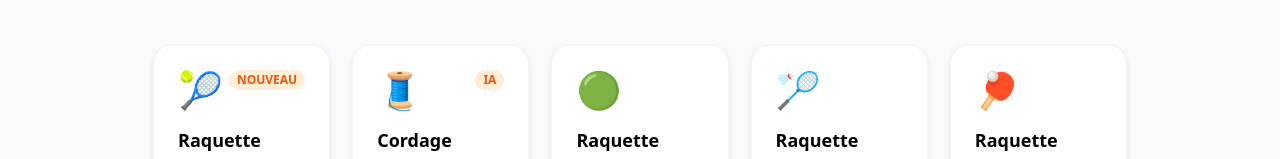
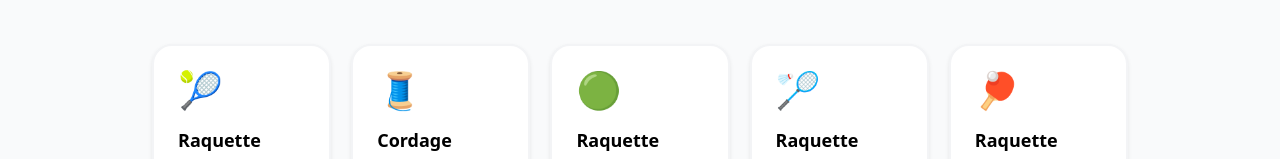
Before and after one commit to ducheminchristophe-create/TrouveTaRaquette, a Next.js app: page / in a window 1280 px wide. Shown: the part 327-486 px from the top of the page. Built offline with nearby package versions, Linux system fonts and the light colour scheme; no server answers.

Commit message:
fix: suppression badges NOUVEAU et IA sur la homepage

```diff
--- a/src/views/HomePage.tsx
+++ b/src/views/HomePage.tsx
@@ -11,7 +11,7 @@ const MODULES = [
     desc: '20 questions, 222 raquettes analysées sur 8 dimensions : puissance, contrôle, spin, confort, maniabilité, stabilité, tolérance, précision.',
     cta: 'Trouver ma raquette',
     ready: true,
-    badge: 'NOUVEAU',
+    badge: null,
   },
   {
     to: '/tennis',
@@ -21,7 +21,7 @@ const MODULES = [
     desc: 'Profil joueur + analyse IA de ton setup actuel → recommandations mono et hybrides personnalisées.',
     cta: 'Trouver mon cordage',
     ready: true,
-    badge: 'IA',
+    badge: null,
   },
   {
     to: '/padel',
```
